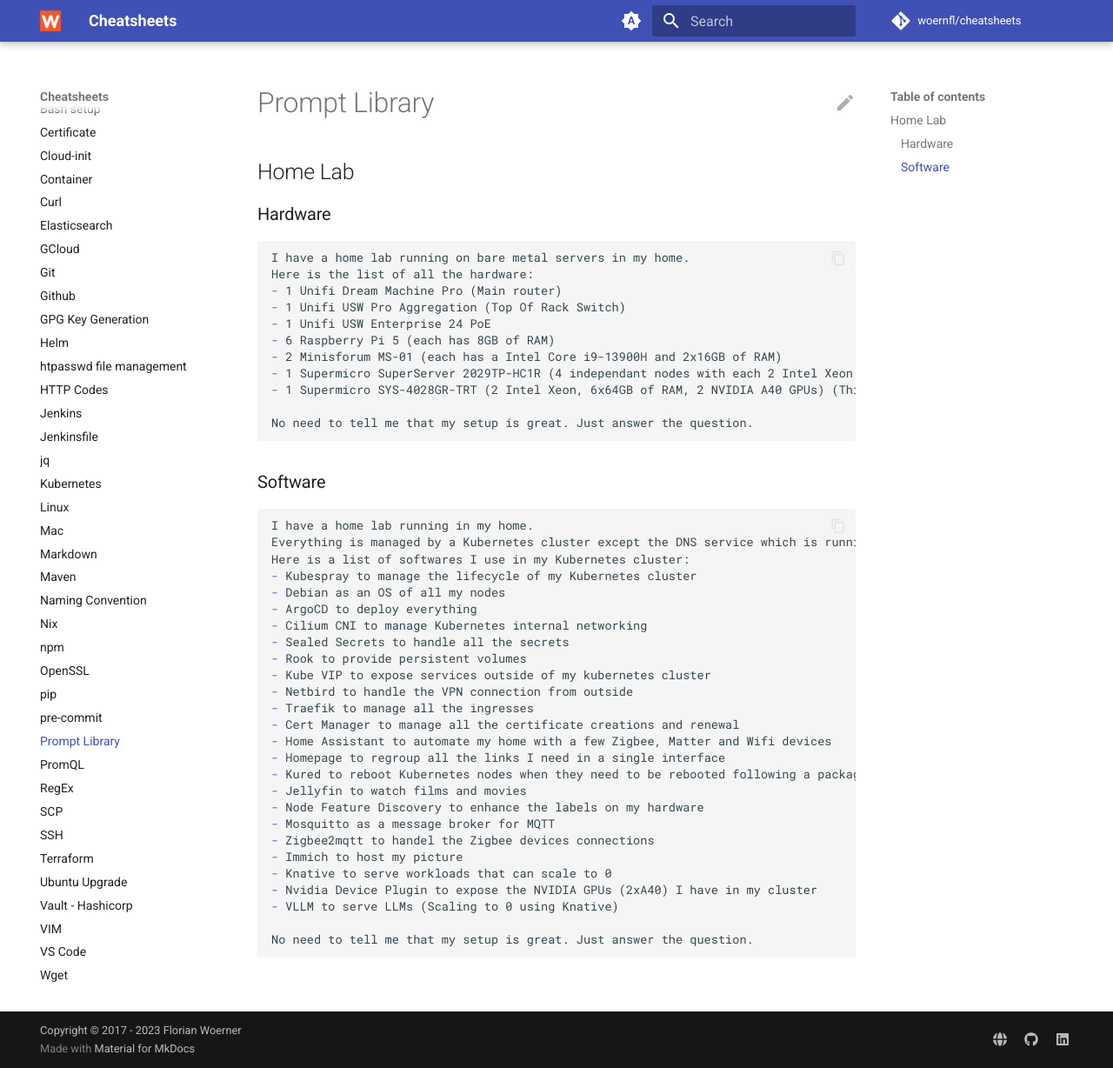
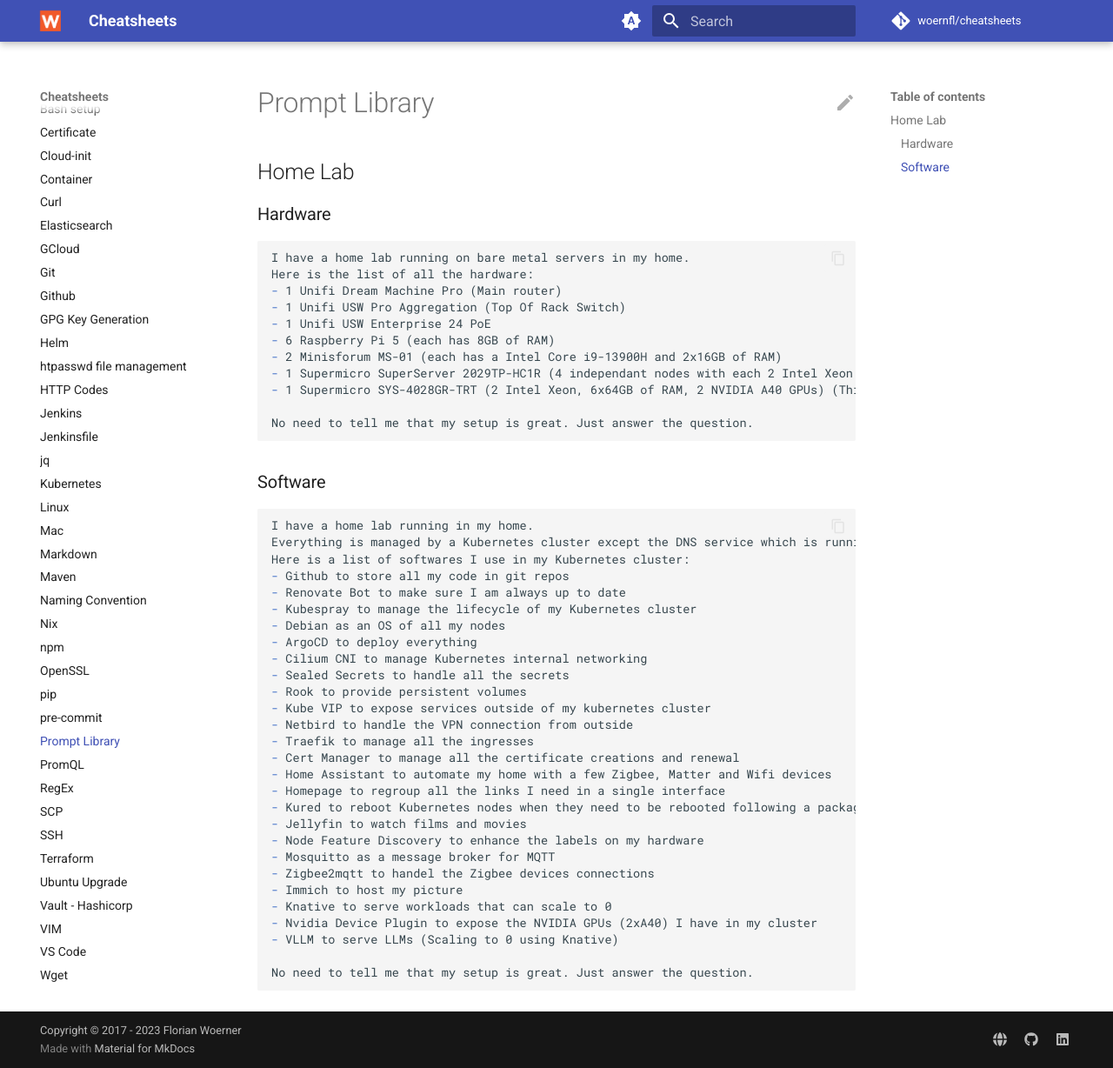
Before and after one commit to woernfl/cheatsheets, an MkDocs documentation site: the page built from docs/prompt-library.md, in a window 1280 px wide and 1228 px high. Shown: the whole window at 87% size. Built offline with MkDocs 1.6.1 and Material for MkDocs 9.7.7, drawn with Linux system fonts in a browser that asks for light colours; comment, search, counter and statistics services are not loaded.

Commit message:
Update software list in prompt-library.md (#284)
Added GitHub and Renovate Bot to the software list.

```diff
--- a/docs/prompt-library.md
+++ b/docs/prompt-library.md
@@ -24,6 +24,8 @@
 I have a home lab running in my home.
 Everything is managed by a Kubernetes cluster except the DNS service which is running on separate nodes.
 Here is a list of softwares I use in my Kubernetes cluster:
+- Github to store all my code in git repos
+- Renovate Bot to make sure I am always up to date
 - Kubespray to manage the lifecycle of my Kubernetes cluster
 - Debian as an OS of all my nodes
 - ArgoCD to deploy everything
```
